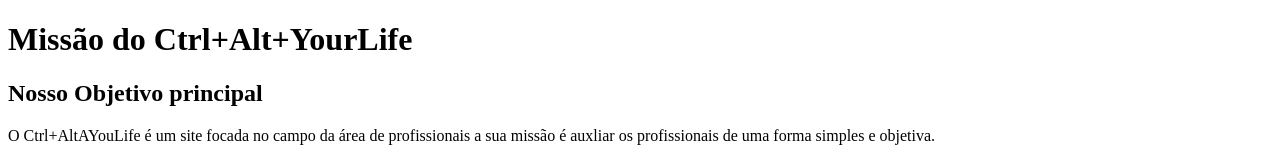
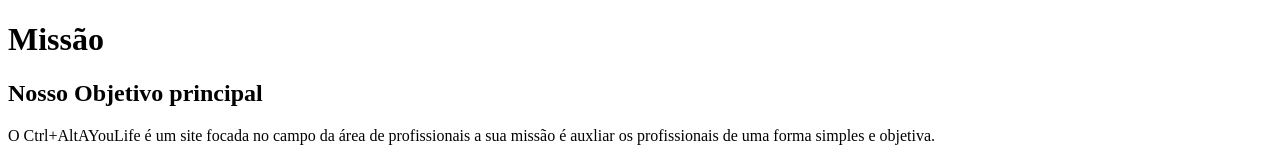
Before and after one commit to PietroBucker/CTRL-ALT-YOURLIFE, a plain HTML site: page src/missao.html in a window 1280 px wide. Shown: the top 160 px of the page. Drawn offline with Linux system fonts and the light colour scheme.

Commit message:
imagem da paleta colacada na pasta de img e tirado titulo repitido de cada pg

```diff
--- a/src/missao.html
+++ b/src/missao.html
@@ -9,7 +9,7 @@
     <header>
         <span>
             <!-- <img src="./img/logo.png" alt="Logo Ctrl+Alt+YourLife" height="100"> -->
-            <h1><span>Missão do Ctrl+Alt+YourLife</span></h1>
+            <h1><span>Missão</span></h1>
         </span>
         <nav>
             <h2>Nosso Objetivo principal</h2>
```
Also changed, not shown: src/dicas.html (+2 -2 lines), img/paleta-de-cores.png (renamed from paleta-de-cores.png).
